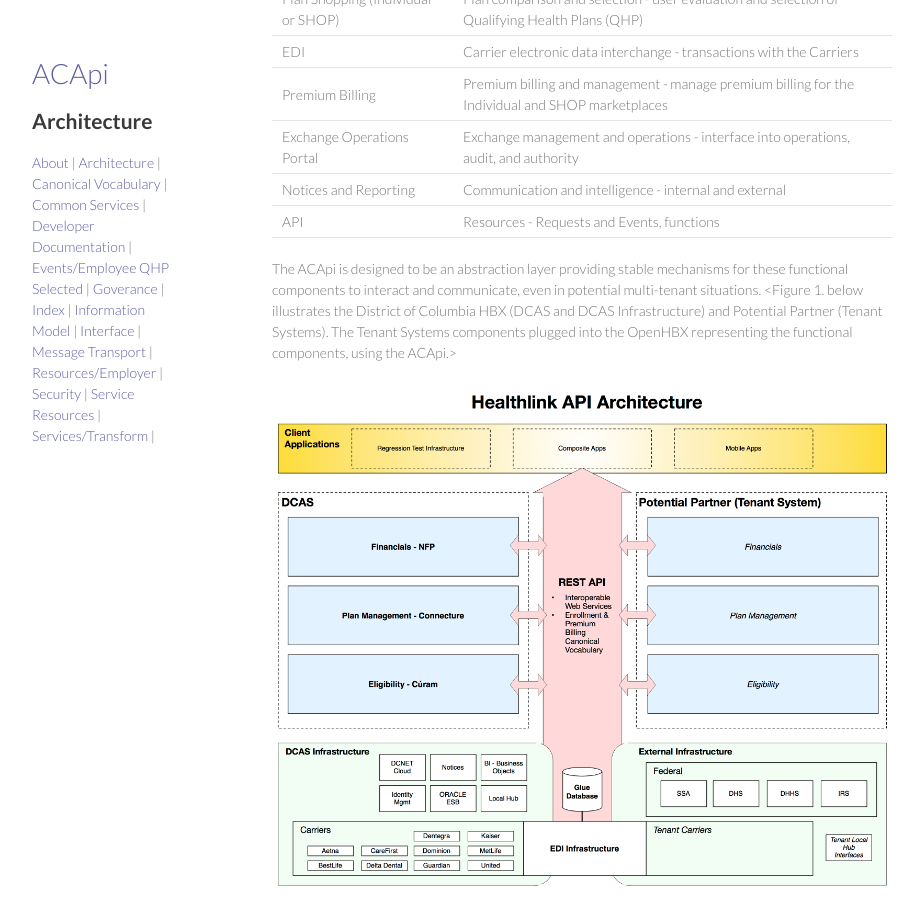
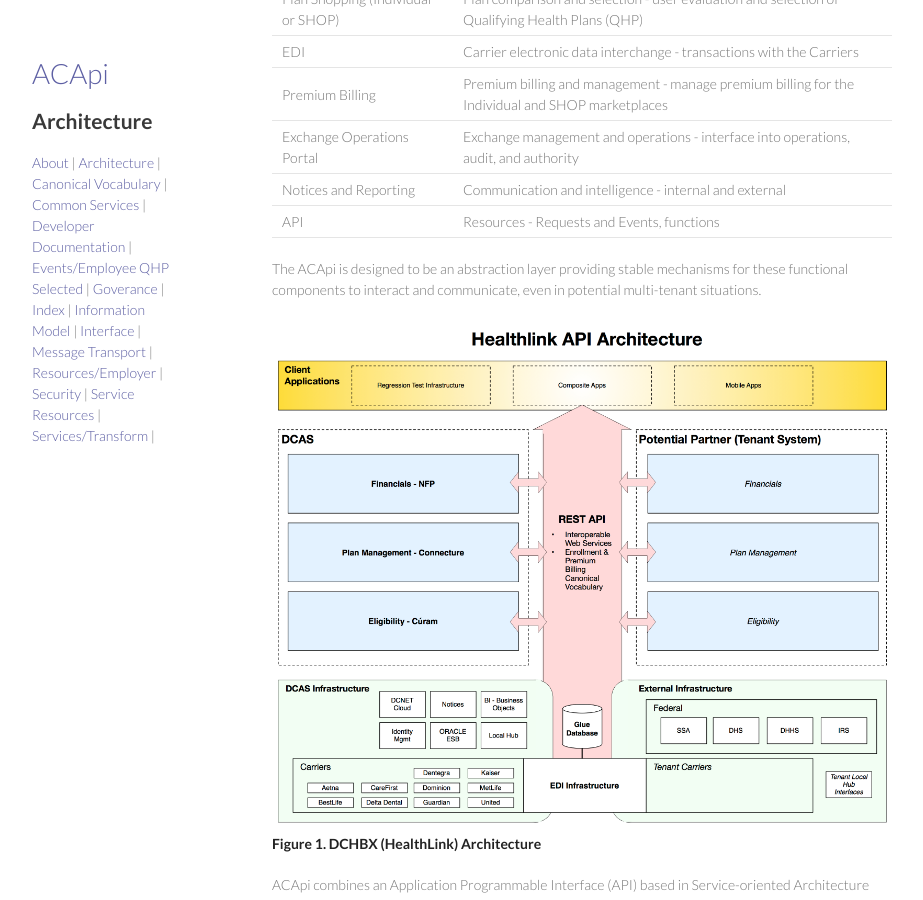
Before and after one commit to dchbx/dchbx.github.io, a Jekyll site: the page built from docs/architecture.md, in a window 1280 px wide and 900 px high, scrolled down 443 px. Shown: the whole window, without its empty margins (178-1101 px from the left). Built offline with Jekyll 4.4.1, drawn with Linux system fonts in a browser that asks for light colours; Markdown is read by kramdown in place of the engine named in the settings; part of the change alters nothing that is shown.

Commit message:
Formatting

```diff
--- a/docs/architecture.md
+++ b/docs/architecture.md
@@ -21,7 +21,7 @@ HBX functional capabilities are delivered by several referential components.  Im
 | API | Resources - Requests and Events, functions |
 
 
-The ACApi is designed to be an abstraction layer providing stable mechanisms for these functional components to interact and communicate, even in potential multi-tenant situations.  <Figure 1. below illustrates the District of Columbia HBX (DCAS and DCAS Infrastructure) and Potential Partner (Tenant Systems).  The Tenant Systems components plugged into the OpenHBX representing the functional components, using the ACApi.>
+The ACApi is designed to be an abstraction layer providing stable mechanisms for these functional components to interact and communicate, even in potential multi-tenant situations.
 
 ![ACApi Architecture](/assets/hapi_architecture.png)
 **Figure 1.  DCHBX (HealthLink) Architecture**
```
